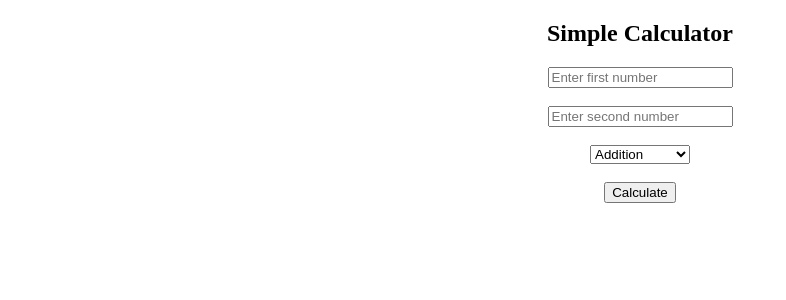
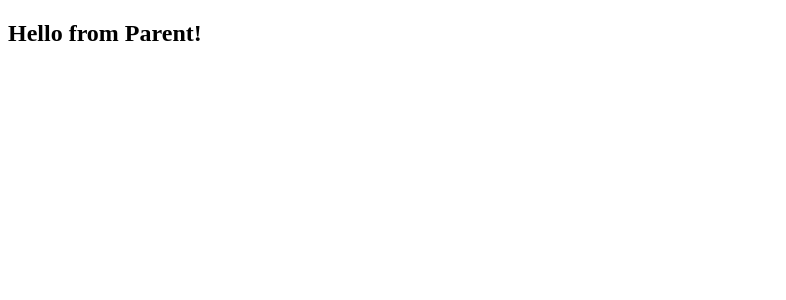
Before and after one commit to 12nagrajhm/React-Js-Handon, a React (Vite) app in the folder my-react-app/: page / in a window 1280 px wide. Shown: the top 300 px of the page, without its empty margins (0-786 px from the left). Built offline with nearby package versions, Linux system fonts and the light colour scheme.

Commit message:
parent commit

```diff
--- a/my-react-app/src/App.jsx
+++ b/my-react-app/src/App.jsx
@@ -5,6 +5,8 @@ import AddTwoNumber from "./components/AddTwoNumbers";
 import SubTwoNumbers from "./components/SubTwoNumbers";
 import MulTwoNumbers from "./components/MulTwoNumbers";
 import Calculator from "./components/Calculator";
+import ParentComponent from "./components/ParentComponent";
+
 
 const App = () => {
   return (
@@ -15,7 +17,10 @@ const App = () => {
       <AddTwoNumber />
       <SubTwoNumbers />
       <MulTwoNumbers/>*/}
-      <Calculator/>
+      {/*<Calculator/>*/}
+      <ParentComponent/>
+
+
     </div>
   );
 };
--- /dev/null
+++ b/my-react-app/src/components/ChildComponent.jsx
@@ -0,0 +1,8 @@
+import React from "react";
+import GrandChildComponent from "./GrandChildComponent"; // Import Path
+
+function ChildComponent({ message }) {
+  return <GrandChildComponent message={message} />;
+}
+
+export default ChildComponent;
--- /dev/null
+++ b/my-react-app/src/components/GrandChildComponent.jsx
@@ -0,0 +1,7 @@
+import React from "react";
+
+function GrandChildComponent({ message }) {
+  return <h2>{message}</h2>;
+}
+
+export default GrandChildComponent;
--- /dev/null
+++ b/my-react-app/src/components/ParentComponent.jsx
@@ -0,0 +1,10 @@
+import React, { useState } from "react";
+import ChildComponent from "./ChildComponent";
+
+function ParentComponent() {
+  const [message, setMessage] = useState("Hello from Parent!");
+
+  return <ChildComponent message={message} />;
+}
+
+export default ParentComponent;
```
